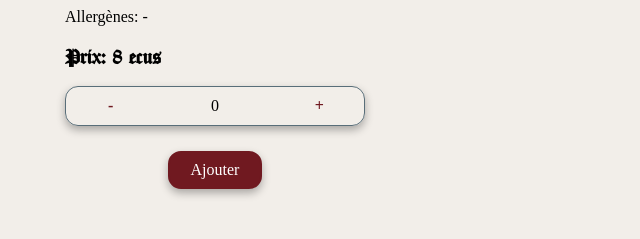
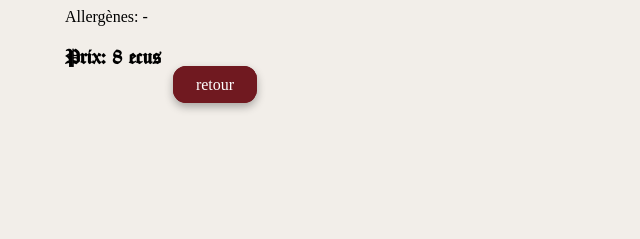
Before and after one commit to CecDorWEB/PitanceExpress, a React (Vite) app: page /Produit/1 in a window 1280 px wide. Shown: the part 392-631 px from the top of the page, without its empty margins (0-640 px from the left). Built offline with nearby package versions, Linux system fonts and the light colour scheme; a web font is replaced by a local one.

Commit message:
Modif page picture

```diff
--- a/src/Pages/Produit.jsx
+++ b/src/Pages/Produit.jsx
@@ -1,4 +1,4 @@
-import { useParams } from "react-router-dom";
+import { useParams, Link } from "react-router-dom";
 import { useContext, useState } from "react";
 
 import "../Styles/produit.css";
@@ -12,18 +12,6 @@ function Produit() {
 
   const recipe = medievalRecipes[id - 1];
   //Il faudra afficher le résultat de la carte sur laquelle on aura cliqué.
-
-  const [stateQuantity, setStateQuantity] = useState(recipe.quantity);
-
-  const addArticle = () => {
-    setStateQuantity(stateQuantity + 1);
-  };
-
-  const removeArticle = () => {
-    if (stateQuantity > 0) {
-      setStateQuantity(stateQuantity - 1);
-    }
-  };
 
   return (
     <div className="produit">
@@ -42,12 +30,9 @@ function Produit() {
           <p>Allergènes: {recipe.allergen}</p>
           <h3>Prix: {recipe.price} ecus</h3>
         </div>
-        <div className="quantity">
-          <button onClick={removeArticle}>-</button>
-          <div>{stateQuantity}</div>
-          <button onClick={addArticle}>+</button>
-        </div>
-        <button className="RedButton">Ajouter</button>
+        <Link to="/Menu" className="RedButton">
+          retour
+        </Link>
       </section>
     </div>
   );
```
